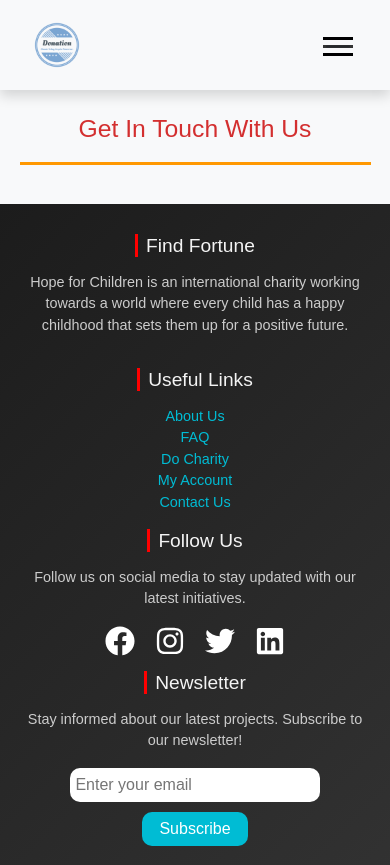
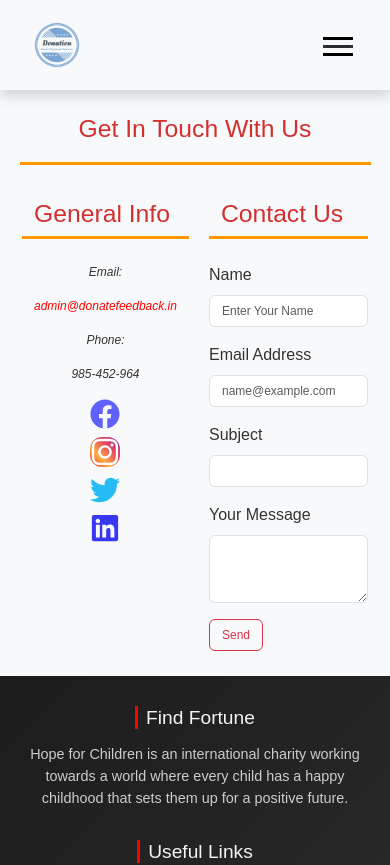
Before and after one commit to Nandhu270/Donation-Management-System, a React (Vite) app: page /contactus in a window 390 px wide. Shown: the top 865 px of the page. Built offline with nearby package versions, Linux system fonts and the light colour scheme.

Commit message:
Completed Contact US Page

```diff
--- a/src/components/NavBar.jsx
+++ b/src/components/NavBar.jsx
@@ -13,7 +13,7 @@ function NavBar() {
   return (
     <Navbar bg="light" data-bs-theme="light" expand="sm">
       <Container>
-        <Navbar.Brand>
+        <Navbar.Brand as={Link} to="/">
           {" "}
           <img
             alt="a"
@@ -41,7 +41,8 @@ function NavBar() {
             <Nav.Link as={Link} to="/login">
               Login
             </Nav.Link>
-            <Nav.Link
+          </Nav>
+          <Nav.Link
               className="bt d-flex align-items-center justify-content-center"
               as={Link}
               to="/donate"
@@ -52,7 +53,6 @@ function NavBar() {
                 style={{ color: "red", fontSize: "1.2rem" }}
               />
             </Nav.Link>
-          </Nav>
         </Navbar.Collapse>
       </Container>
     </Navbar>
--- a/src/css/Navbar.css
+++ b/src/css/Navbar.css
@@ -35,7 +35,20 @@
   font-weight: 530;
   text-transform: capitalize;
   letter-spacing: 0.5px;
+  position: relative;
+  text-decoration: none;
   transition: color 0.3s ease-in-out, transform 0.2s ease-in-out;
+}
+
+.navbar-nav .nav-link::after {
+  content: "";
+  position: absolute;
+  bottom: 0;
+  left: 0;
+  width: 0;
+  height: 2px;
+  background-color: #ff000072;
+  transition: width 0.4s ease;
 }
 
 .navbar-nav .nav-link:hover {
@@ -43,10 +56,24 @@
   transform: translateY(-2px);
 }
 
+.navbar-nav .nav-link:hover::after {
+  width: 100%;
+}
+
 .navbar-nav .nav-link.active {
   color: #ff000090;
   font-weight: bold;
-  border-bottom: 2px solid #ff000073;
+  border-bottom: 2px solid transparent;
+}
+
+.navbar-nav .nav-link.active::after {
+  content: "";
+  position: absolute;
+  bottom: 0;
+  left: 0;
+  width: 100%;
+  height: 2px;
+  background-color: #ff000090;
 }
 
 .navbar-toggler {
@@ -96,6 +123,7 @@
 }
 
 .bt:hover {
+  color: #ff000090;
   background-color: #ff7c7c7f;
   transform: translateY(-3px);
 }
--- a/src/css/contactus.css
+++ b/src/css/contactus.css
@@ -8,7 +8,162 @@
   font-weight: bold;
   font-size: 1.8rem;
 }
+.heading {
+  margin: 0;
+  color: #d32f2f;
+  border-bottom: 3px solid #ff9800;
+  max-width: 15vw;
+}
 
-  .cont{
-   color: red;
+.topic1 p {
+  font-weight: 500;
+  font-style: italic;
+  font-size: 20px;
 }
+
+.links-con {
+  display: flex;
+  align-items: center;
+  gap: 20px;
+}
+
+
+.instagram-con{
+  color: white;
+  background: linear-gradient(45deg, #fd1d1d, #fcb045, #e4405f, #833ab4);
+  border-radius: 12px;
+}
+
+.facebook-con{
+  color: rgb(96, 96, 250);
+}
+
+.linkedin-con{
+  color: rgb(56, 56, 243);
+}
+
+.twitter-con{
+  color: rgb(39, 187, 245);
+}
+
+.social-icon {
+  transition: transform 0.3s ease, color 0.3s ease;
+}
+
+.social-icon:hover {
+  transform: scale(1.1);
+}
+
+@media (max-width: 768px) {
+  .head {
+    font-size: 1.5rem;
+    max-width: 90%;
+  }
+
+  .heading {
+    max-width: 45vw;
+    font-size: 1.3rem;
+  }
+
+  .topic1 p {
+    font-size: 16px;
+    text-align: center;
+  }
+
+  .links-con {
+    justify-content: center;
+    gap: 15px;
+  }
+
+  .social-icon {
+    font-size: 1.3rem;
+  }
+
+  .topic1, .topic2 {
+    padding: 20px;
+  }
+
+  .form-control {
+    font-size: 14px;
+  }
+
+  .btn {
+    font-size: 16px;
+  }
+}
+
+@media (max-width: 576px) {
+  .head {
+    font-size: 1.3rem;
+    max-width: 95%;
+  }
+
+  .heading {
+    max-width: 60vw;
+    font-size: 1.2rem;
+  }
+
+  .topic1 p {
+    font-size: 14px;
+  }
+
+  .links-con {
+    justify-content: center;
+    gap: 10px;
+    flex-direction: column;
+  }
+
+  .social-icon {
+    font-size: 1.1rem;
+  }
+
+  .topic1, .topic2 {
+    padding: 15px;
+  }
+
+  .form-control {
+    font-size: 14px;
+  }
+
+  .btn {
+    font-size: 14px;
+  }
+}
+
+@media (max-width: 400px) {
+  .head {
+    font-size: 1.2rem;
+    max-width: 95%;
+  }
+
+  .heading {
+    max-width: 80vw;
+    font-size: 1.1rem;
+  }
+
+  .topic1 p {
+    font-size: 12px;
+  }
+
+  .links-con {
+    justify-content: center;
+    gap: 8px;
+    flex-direction: column;
+  }
+
+  .social-icon {
+    font-size: 1rem;
+  }
+
+  .topic1, .topic2 {
+    padding: 10px;
+  }
+
+  .form-control {
+    font-size: 12px;
+  }
+
+  .btn {
+    font-size: 12px;
+  }
+}
--- a/src/pages/ContactUs.jsx
+++ b/src/pages/ContactUs.jsx
@@ -1,7 +1,11 @@
-import React from 'react';
-import { Container } from 'react-bootstrap';
+import React from "react";
+import { Container } from "react-bootstrap";
 import "bootstrap/dist/css/bootstrap.min.css";
-import '../css/contactus.css';
+import "../css/contactus.css";
+import { FaFacebook, FaLinkedin, FaTwitter, FaInstagram } from "react-icons/fa";
+import Form from "react-bootstrap/Form";
+import Col from "react-bootstrap/Col";
+import Button from "react-bootstrap/Button";
 
 export default function ContactUs() {
   return (
@@ -12,10 +16,59 @@ export default function ContactUs() {
       >
         <h2>Get In Touch With Us</h2>
       </Container>
-      <Container fluid className='mt-4 d-flex align-items-center justify-content-center cont'>
+      <Container fluid className="mt-4 d-flex">
+        <Container className="topic1">
+          <Container className="heading">
+            <h2>General Info</h2>
+          </Container>
+          <Container className="mt-4">
+            <p>Email:</p>
+            <p style={{ color: "red" }}>admin@donatefeedback.in</p>
+            <p>Phone:</p>
+            <p>985-452-964</p>
+          </Container>
+          <div className="links-con">
+            <FaFacebook size={30} className="social-icon facebook-con" />
+            <FaInstagram size={30} className="social-icon instagram-con" />
+            <FaTwitter size={30} className="social-icon twitter-con" />
+            <FaLinkedin size={30} className="social-icon linkedin-con" />
+          </div>
+        </Container>
+        <Container className="topic2">
+          <Container className="heading">
+            <h2>Contact Us</h2>
+          </Container>
+          <Form className="mt-4">
+            <Form.Group className="mb-3">
+              <Form.Label>Name</Form.Label>
+              <Col xs={12} sm={11} md={9}>
+                <Form.Control type="text" placeholder="Enter Your Name" />
+              </Col>
+            </Form.Group>
 
+            <Form.Group className="mb-3">
+              <Form.Label>Email Address</Form.Label>
+              <Col xs={12} sm={11} md={9}>
+                <Form.Control type="email" placeholder="name@example.com" />
+              </Col>
+            </Form.Group>
 
+            <Form.Group className="mb-3">
+              <Form.Label>Subject</Form.Label>
+              <Col xs={12} sm={11} md={9}>
+                <Form.Control type="text" />
+              </Col>
+            </Form.Group>
 
+            <Form.Group className="mb-3">
+              <Form.Label>Your Message</Form.Label>
+              <Col xs={12} sm={11} md={9}>
+                <Form.Control as="textarea" rows={3} />
+              </Col>
+            </Form.Group>
+            <Button variant="outline-danger">Send</Button>
+          </Form>
+        </Container>
       </Container>
     </>
   );
```
Lines whose indentation alone changed are shown as unchanged.
